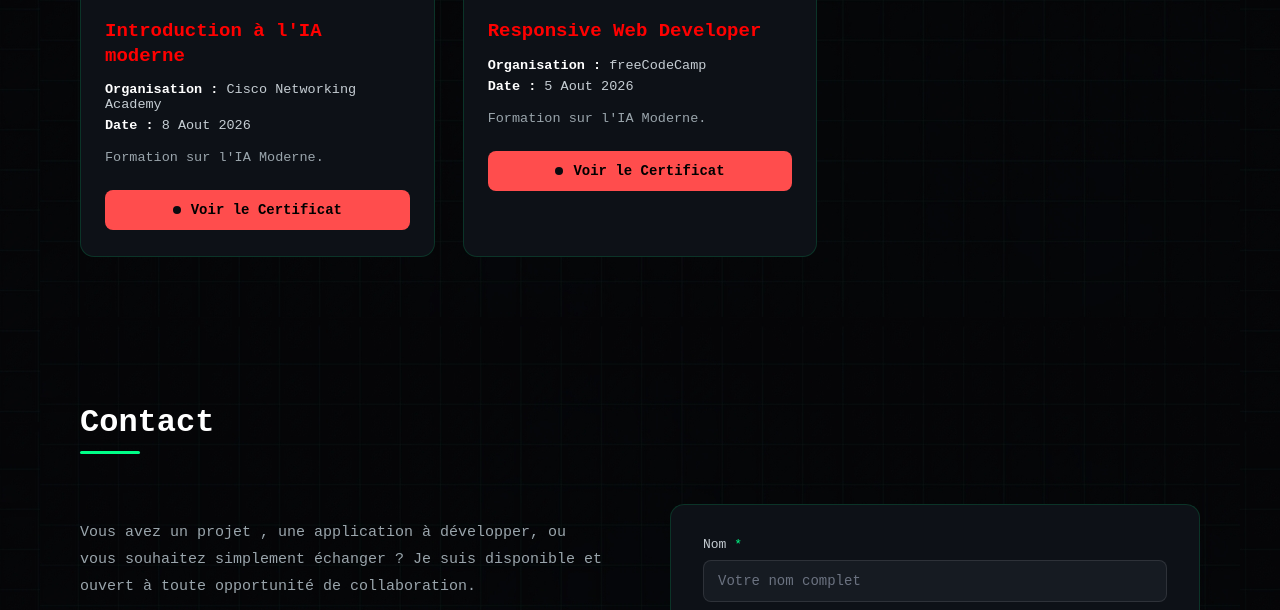
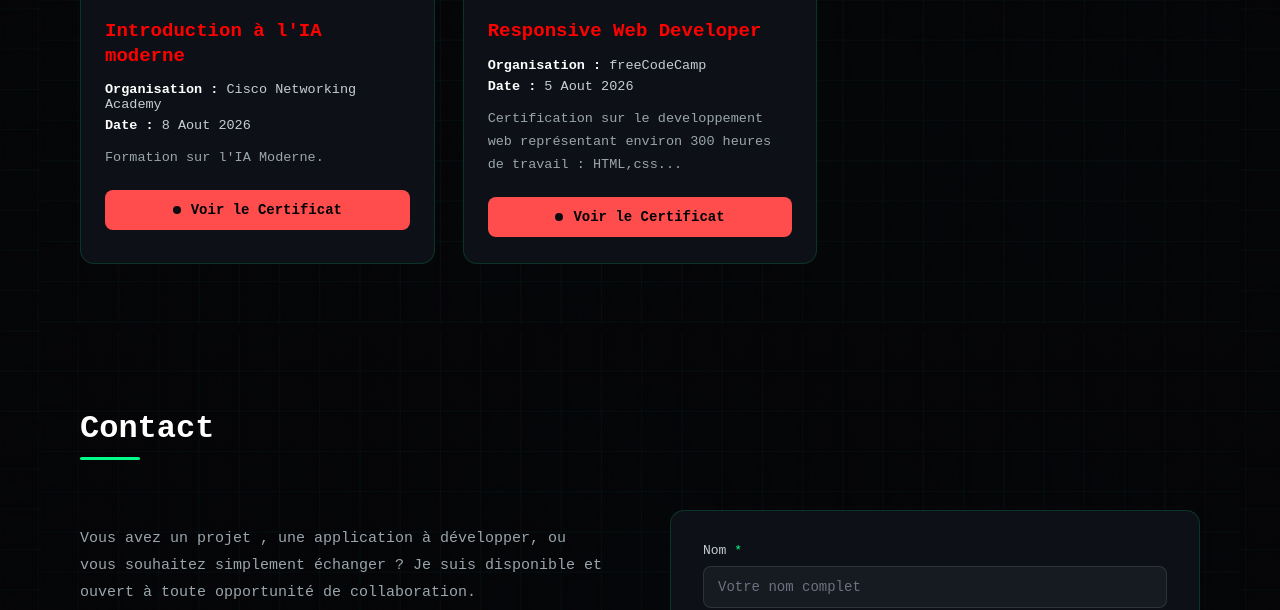
Before and after one commit to Ch3icklandry/portofolio_Landry, a plain HTML site: page index.html in a window 1280 px wide. Shown: the part 8893-9503 px from the top of the page. Drawn offline with Linux system fonts and the light colour scheme; a web font is replaced by a local one.

Commit message:
Update index.html

```diff
--- a/index.html
+++ b/index.html
@@ -659,7 +659,7 @@ Le modèle permet de contrôler l'ordinateur et de jouer à un jeu vidéo sans c
         <p class="certif_meta"><strong>Organisation :</strong> freeCodeCamp</p>
         <p class="certif_meta"><strong>Date :</strong> 5 Aout 2026</p>
         <p class="certif_desc">
-          Formation sur l'IA Moderne.
+         Certification sur le developpement web représentant environ 300 heures de travail : HTML,css...
         </p>
         <button class="certif_btn rouge" onclick="window.open('certificats/cert10.png','_blank')">
           <span class="certif_dot"></span> Voir le Certificat
```
